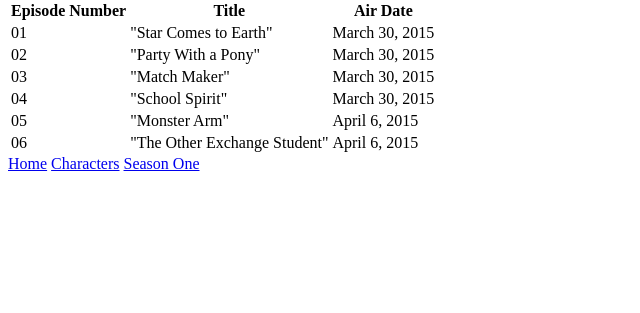
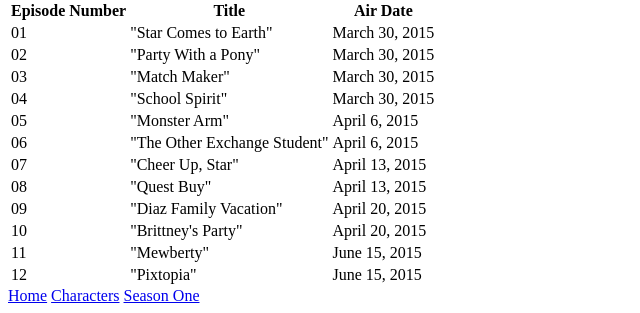
Before and after one commit to tenorjas/star-writing-html, a plain HTML site: page season_one.html in a window 1280 px wide. Shown: the part 488-801 px from the top of the page, without its empty margins (0-640 px from the left). Drawn offline with Linux system fonts and the light colour scheme.

Commit message:
added through episode 12

```diff
--- a/season_one.html
+++ b/season_one.html
@@ -52,6 +52,36 @@
               <td>"The Other Exchange Student"</td>
               <td>April 6, 2015</td>
             </tr>
+            <tr>
+              <td>07</td>
+              <td>"Cheer Up, Star"</td>
+              <td>April 13, 2015</td>
+            </tr>
+            <tr>
+              <td>08</td>
+              <td>"Quest Buy"</td>
+              <td>April 13, 2015</td>
+            </tr>
+            <tr>
+              <td>09</td>
+              <td>"Diaz Family Vacation"</td>
+              <td>April 20, 2015</td>
+            </tr>
+            <tr>
+              <td>10</td>
+              <td>"Brittney's Party"</td>
+              <td>April 20, 2015</td>
+            </tr>
+            <tr>
+              <td>11</td>
+              <td>"Mewberty"</td>
+              <td>June 15, 2015</td>
+            </tr>
+            <tr>
+              <td>12</td>
+              <td>"Pixtopia"</td>
+              <td>June 15, 2015</td>
+            </tr>
           </tbody>
         </table>
     </body>
```
